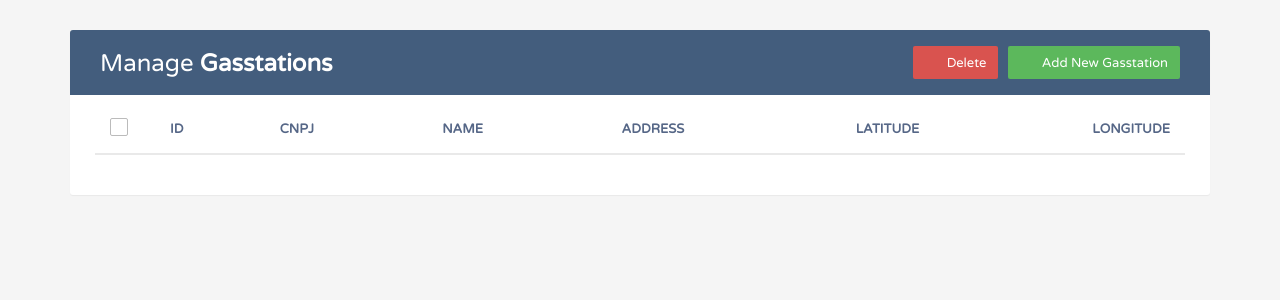
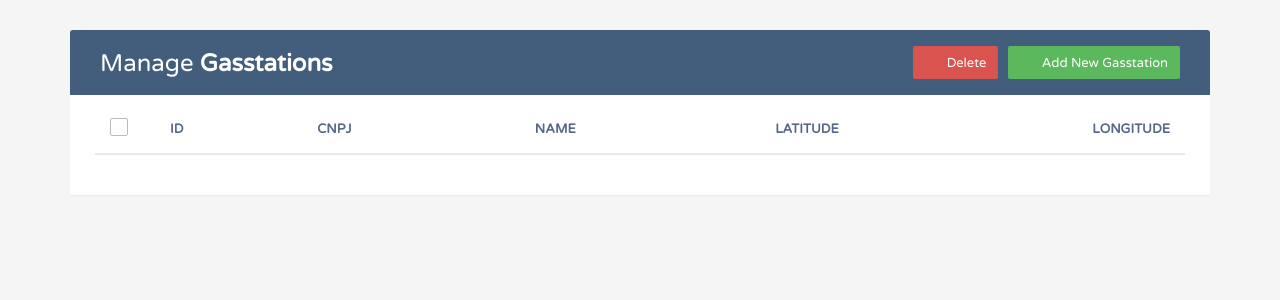
Before and after one commit to Kalebeadv/gasolina-project, a PHP site: page / in a window 1280 px wide. Shown: the top 300 px of the page. Run offline with PHP 8.4, Linux system fonts and the light colour scheme; data that the repository does not hold is empty.

Commit message:
resolvendo todos os bugs(deletando o address do crud :)    )

```diff
--- a/ajax/ajax.js
+++ b/ajax/ajax.js
@@ -1,127 +1,127 @@
 //add new user
-	$(document).on('click','#btn-add',function(e) {
+$(document).on('click', '#btn-add', function (e) {
 	var data = $("#user_form").serialize();
 	$.ajax({
 		data: data,
 		type: "post",
 		url: "backend/save.php",
-			success: function(dataResult){
+		success: function (dataResult) {
 			var dataResult = JSON.parse(dataResult);
-					if(dataResult.statusCode==200){
+			if (dataResult.statusCode == 200) {
 				$('#addEmployeeModal').modal('hide');
 				alert('Data added successfully !');
 				location.reload();
 			}
-					else if(dataResult.statusCode==201){
+			else if (dataResult.statusCode == 201) {
 				alert(dataResult);
 			}
 		}
 	});
 });
-	$(document).on('click','.update',function(e) {
-		var id=$(this).attr("data-id");
-		var cnpj=$(this).attr("data-cnpj");
-		var name=$(this).attr("data-name");
-		var addres=$(this).attr("data-addres");
-		var latitude=$(this).attr("data-latitude");
-		var longitude=$(this).attr("data-longitude");
+$(document).on('click', '.update', function (e) {
+	var id = $(this).attr("data-id");
+	var cnpj = $(this).attr("data-cnpj");
+	var name = $(this).attr("data-name");
+	var address = $(this).attr("data-address");
+	var latitude = $(this).attr("data-latitude");
+	var longitude = $(this).attr("data-longitude");
 	$('#id_u').val(id);
 	$('#cnpj_u').val(cnpj);
 	$('#name_u').val(name);
-		$('#addres_u').val(addres);
+	$('#address_u').val(address);
 	$('#latitude_u').val(latitude);
 	$('#longitude_u').val(longitude);
 
 });
 //update
-	$(document).on('click','#update',function(e) {
+$(document).on('click', '#update', function (e) {
 	var data = $("#update_form").serialize();
 	$.ajax({
 		data: data,
 		type: "post",
 		url: "backend/save.php",
-			success: function(dataResult){
+		success: function (dataResult) {
 			var dataResult = JSON.parse(dataResult);
-					if(dataResult.statusCode==200){
+			if (dataResult.statusCode == 200) {
 				$('#editEmployeeModal').modal('hide');
 				alert('Data updated successfully !');
 				location.reload();
 			}
-					else if(dataResult.statusCode==201){
+			else if (dataResult.statusCode == 201) {
 				alert(dataResult);
 			}
 		}
 	});
 });
-	$(document).on("click", ".delete", function() {
-		var id=$(this).attr("data-id");
+$(document).on("click", ".delete", function () {
+	var id = $(this).attr("data-id");
 	$('#id_d').val(id);
 
 });
-	$(document).on("click", "#delete", function() {
+$(document).on("click", "#delete", function () {
 	$.ajax({
 		url: "backend/save.php",
 		type: "POST",
 		cache: false,
-			data:{
-				type:3,
+		data: {
+			type: 3,
 			id: $("#id_d").val()
 		},
-			success: function(dataResult){
+		success: function (dataResult) {
 			$('#deleteEmployeeModal').modal('hide');
-					$("#"+dataResult).remove();
+			$("#" + dataResult).remove();
 
 		}
 	});
 });
-	$(document).on("click", "#delete_multiple", function() {
+$(document).on("click", "#delete_multiple", function () {
 	var user = [];
-		$(".user_checkbox:checked").each(function() {
+	$(".user_checkbox:checked").each(function () {
 		user.push($(this).data('user-id'));
 	});
-		if(user.length <=0) {
+	if (user.length <= 0) {
 		alert("Please select records.");
 	}
 	else {
-			WRN_PROFILE_DELETE = "Are you sure you want to delete "+(user.length>1?"these":"this")+" row?";
+		WRN_PROFILE_DELETE = "Are you sure you want to delete " + (user.length > 1 ? "these" : "this") + " row?";
 		var checked = confirm(WRN_PROFILE_DELETE);
-			if(checked == true) {
+		if (checked == true) {
 			var selected_values = user.join(",");
 			console.log(selected_values);
 			$.ajax({
 				type: "POST",
 				url: "backend/save.php",
-					cache:false,
-					data:{
+				cache: false,
+				data: {
 					type: 4,
-						id : selected_values
+					id: selected_values
 				},
-					success: function(response) {
+				success: function (response) {
 					var ids = response.split(",");
-						for (var i=0; i < ids.length; i++ ) {
-							$("#"+ids[i]).remove();
+					for (var i = 0; i < ids.length; i++) {
+						$("#" + ids[i]).remove();
 					}
 				}
 			});
 		}
 	}
 });
-	$(document).ready(function(){
+$(document).ready(function () {
 	$('[data-toggle="tooltip"]').tooltip();
 	var checkbox = $('table tbody input[type="checkbox"]');
-		$("#selectAll").click(function(){
-			if(this.checked){
-				checkbox.each(function(){
+	$("#selectAll").click(function () {
+		if (this.checked) {
+			checkbox.each(function () {
 				this.checked = true;
 			});
-			} else{
-				checkbox.each(function(){
+		} else {
+			checkbox.each(function () {
 				this.checked = false;
 			});
 		}
 	});
-		checkbox.click(function(){
-			if(!this.checked){
+	checkbox.click(function () {
+		if (!this.checked) {
 			$("#selectAll").prop("checked", false);
 		}
 	});
--- a/index.php
+++ b/index.php
@@ -44,7 +44,6 @@ include 'backend/database.php';
 						<th>ID</th>
                         <th>CNPJ</th>
                         <th>NAME</th>
-						<th>ADDRESS</th>
                         <th>LATITUDE</th>
                         <th>LONGITUDE</th>
                     </tr>
@@ -66,7 +65,6 @@ include 'backend/database.php';
 					<td><?php echo $i; ?></td>
 					<td><?php echo $row["cnpj"]; ?></td>
 					<td><?php echo $row["name"]; ?></td>
-					<td><?php echo $row["address"]; ?></td>
 					<td><?php echo $row["latitude"]; ?></td>
 					<td><?php echo $row["longitude"]; ?></td>
 					<td>
@@ -75,7 +73,6 @@ include 'backend/database.php';
 							data-id="<?php echo $row["id"]; ?>"
 							data-cnpj="<?php echo $row["cnpj"]; ?>"
 							data-name="<?php echo $row["name"]; ?>"
-							data-address="<?php echo $row["address"]; ?>"
 							data-longitude="<?php echo $row["longitude"]; ?>"
 							data-latitude="<?php echo $row["latitude"]; ?>"
 							title="Edit">&#xE254;</i>
@@ -110,10 +107,6 @@ include 'backend/database.php';
 						<div class="form-group">
 							<label>NAME</label>
 							<input type="text" id="name" name="name" class="form-control" required>
-						</div>
-						<div class="form-group">
-							<label>ADDRESS</label>
-							<input type="text" id="addres" name="addres" class="form-control" required>
 						</div>
 						<div class="form-group">
 							<label>LATITUDE</label>
@@ -151,10 +144,6 @@ include 'backend/database.php';
 						<div class="form-group">
 							<label>NAME</label>
 							<input type="text" id="name_u" name="name" class="form-control" required>
-						</div>
-						<div class="form-group">
-							<label>ADDRESS</label>
-							<input type="text" id="address_u" name="adress" class="form-control" required>
 						</div>
 						<div class="form-group">
 							<label>LATITUDE</label>
```
Also changed, not shown: ajax.js (+4 -6 lines), backend/save.php (+4 -6 lines). Lines whose indentation alone changed are shown as unchanged.
